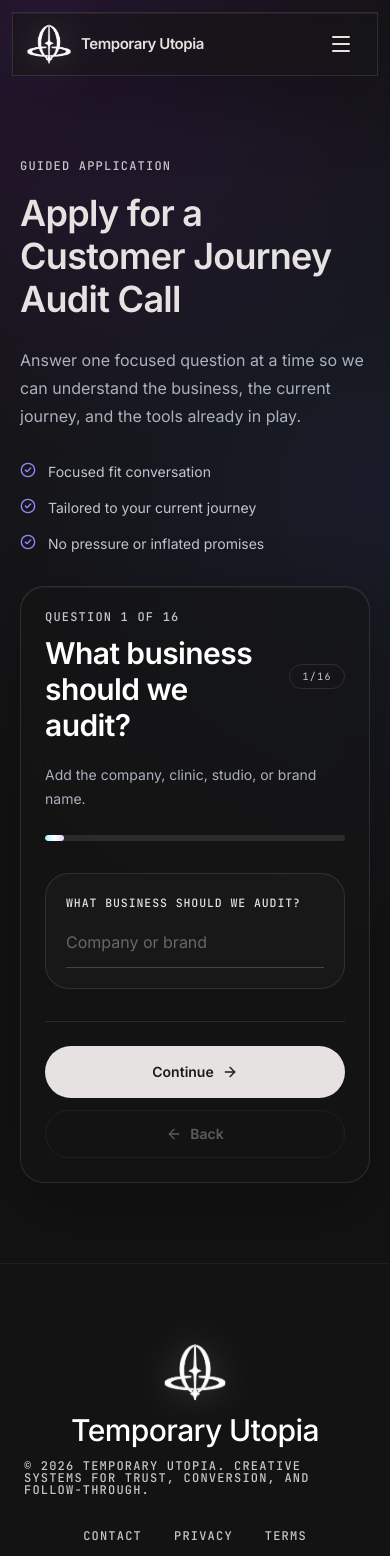
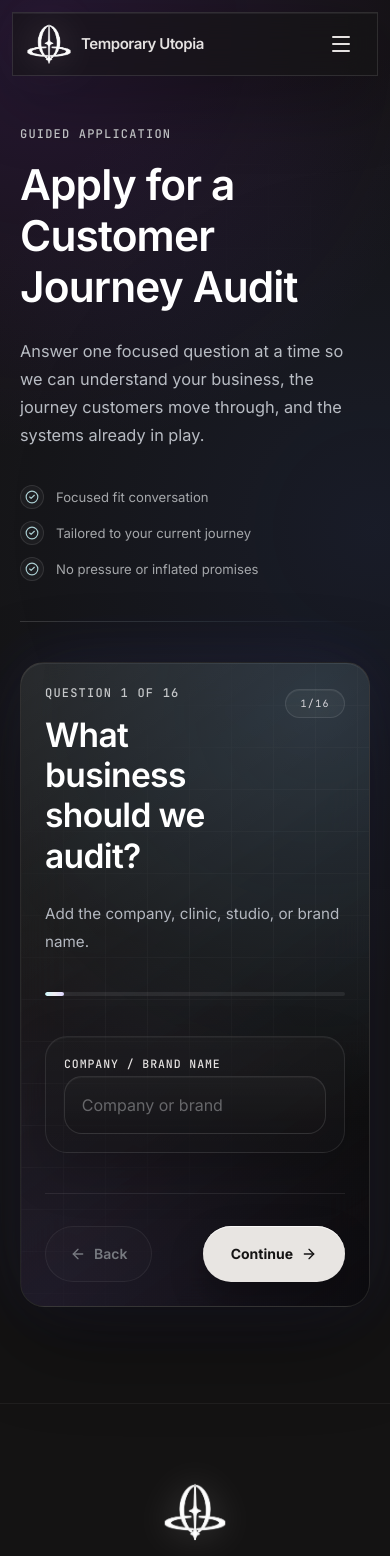
Before and after one commit to heyfinlay/UtopiaStudios, a Next.js app: page /apply in a window 390 px wide. Shown: the top 1556 px of the page. Built offline with nearby package versions, Linux system fonts and the light colour scheme.

Commit message:
Refine apply page and form styling

```diff
--- a/src/app/apply/page.tsx
+++ b/src/app/apply/page.tsx
@@ -15,32 +15,44 @@
   return (
     <>
       <FloatingBackground />
+      <div
+        aria-hidden="true"
+        className="pointer-events-none fixed inset-0 -z-10 overflow-hidden"
+      >
+        <div className="absolute left-1/2 top-[-18rem] h-[42rem] w-[42rem] -translate-x-1/2 rounded-full bg-[radial-gradient(circle,rgba(178,154,255,0.09),transparent_68%)] blur-2xl" />
+        <div className="absolute right-[-16rem] top-32 h-[38rem] w-[38rem] rounded-full bg-[radial-gradient(circle,rgba(102,178,255,0.08),transparent_70%)] blur-2xl" />
+        <div className="absolute bottom-[-20rem] left-[-14rem] h-[36rem] w-[36rem] rounded-full bg-[radial-gradient(circle,rgba(255,255,255,0.035),transparent_70%)] blur-2xl" />
+      </div>
       <SiteHeader compact />
       <main>
-        <SectionWrapper className="grid gap-8 !pt-40 lg:grid-cols-[.72fr_1.28fr]">
-          <div className="lg:sticky lg:top-8 lg:self-start">
-            <p className="eyebrow">Guided application</p>
-            <h1 className="section-title mt-5 text-4xl font-semibold sm:text-6xl">
-              Apply for a Customer Journey Audit Call
+        <SectionWrapper className="apply-page-shell grid gap-10 !pt-32 pb-24 sm:!pt-36 lg:grid-cols-[0.82fr_1.18fr] lg:items-start lg:gap-12 lg:!pt-36">
+          <div className="max-w-xl lg:sticky lg:top-28 lg:self-start lg:pt-8">
+            <p className="eyebrow text-cyan-100/70">Guided application</p>
+            <h1 className="section-title mt-5 max-w-lg text-[2.65rem] font-semibold leading-[1.04] text-white sm:text-5xl lg:text-[3.35rem]">
+              Apply for a Customer Journey Audit
             </h1>
-            <p className="mt-6 max-w-lg leading-7 text-[#aab1bd]">
-              Answer one focused question at a time so we can understand the
-              business, the current journey, and the tools already in play.
+            <p className="mt-6 max-w-md text-[1.02rem] leading-7 text-[#b8bcc3]">
+              Answer one focused question at a time so we can understand your
+              business, the journey customers move through, and the systems
+              already in play.
             </p>
-            <ul className="mt-8 space-y-4 text-sm text-[#c0c6cf]">
+            <ul className="mt-9 space-y-3 text-[0.82rem] leading-6 text-[#c5c7c9]/82">
               {[
                 "Focused fit conversation",
                 "Tailored to your current journey",
                 "No pressure or inflated promises",
               ].map((v) => (
-                <li key={v} className="flex gap-3">
-                  <CheckCircle2 className="h-4 w-4 text-[#8f8aff]" />
-                  {v}
+                <li key={v} className="flex items-center gap-3">
+                  <span className="grid h-6 w-6 shrink-0 place-items-center rounded-full border border-white/10 bg-white/[.035] text-cyan-100/80">
+                    <CheckCircle2 className="h-3.5 w-3.5" />
+                  </span>
+                  <span>{v}</span>
                 </li>
               ))}
             </ul>
+            <div className="mt-10 h-px max-w-sm bg-gradient-to-r from-white/15 via-cyan-100/10 to-transparent" />
           </div>
-          <GlassCard className="p-6 sm:p-9">
+          <GlassCard className="application-audit-card lg:mt-[-0.75rem]">
             <ApplicationForm />
           </GlassCard>
         </SectionWrapper>
--- a/src/app/globals.css
+++ b/src/app/globals.css
@@ -348,6 +348,136 @@
   font-size: 0.78rem;
 }
 
+.apply-page-shell {
+  max-width: 1360px;
+}
+
+.apply-page-shell::before {
+  content: "";
+  position: absolute;
+  inset: 7rem 1.25rem auto;
+  height: 28rem;
+  pointer-events: none;
+  opacity: 0.16;
+  background-image:
+    linear-gradient(rgba(255, 255, 255, 0.08) 1px, transparent 1px),
+    linear-gradient(90deg, rgba(255, 255, 255, 0.08) 1px, transparent 1px);
+  background-size: 56px 56px;
+  mask-image: radial-gradient(ellipse at 64% 42%, #000 0%, transparent 72%);
+}
+
+.application-audit-card {
+  position: relative;
+  isolation: isolate;
+  overflow: hidden;
+  border: 1px solid rgba(255, 255, 255, 0.1);
+  border-radius: 28px;
+  background:
+    linear-gradient(
+      145deg,
+      rgba(255, 255, 255, 0.07),
+      rgba(255, 255, 255, 0.025) 38%,
+      rgba(8, 8, 10, 0.78)
+    ),
+    rgba(18, 17, 17, 0.72);
+  padding: 48px;
+  box-shadow:
+    inset 0 1px 0 rgba(255, 255, 255, 0.07),
+    0 30px 90px rgba(0, 0, 0, 0.38),
+    0 0 70px rgba(106, 156, 255, 0.08),
+    0 0 90px rgba(158, 110, 255, 0.055);
+  backdrop-filter: blur(22px);
+}
+
+.application-audit-card::before,
+.application-audit-card::after {
+  content: "";
+  position: absolute;
+  pointer-events: none;
+  z-index: -1;
+}
+
+.application-audit-card::before {
+  inset: -1px;
+  background:
+    radial-gradient(
+      circle at 86% 7%,
+      rgba(139, 205, 255, 0.16),
+      transparent 26rem
+    ),
+    radial-gradient(
+      circle at 8% 100%,
+      rgba(164, 126, 255, 0.1),
+      transparent 24rem
+    );
+}
+
+.application-audit-card::after {
+  inset: 0;
+  opacity: 0.045;
+  background-image:
+    linear-gradient(rgba(255, 255, 255, 0.7) 1px, transparent 1px),
+    linear-gradient(90deg, rgba(255, 255, 255, 0.7) 1px, transparent 1px);
+  background-size: 42px 42px;
+  mask-image: linear-gradient(135deg, transparent 12%, #000 46%, transparent 82%);
+}
+
+.application-input-module {
+  border: 1px solid rgba(255, 255, 255, 0.09);
+  border-radius: 24px;
+  background:
+    linear-gradient(180deg, rgba(255, 255, 255, 0.04), rgba(255, 255, 255, 0.018)),
+    rgba(11, 11, 12, 0.42);
+  padding: 24px;
+  box-shadow:
+    inset 0 1px 0 rgba(255, 255, 255, 0.045),
+    0 18px 50px rgba(0, 0, 0, 0.18);
+}
+
+.application-input {
+  min-height: 60px;
+  border: 1px solid rgba(255, 255, 255, 0.11);
+  border-radius: 18px;
+  background:
+    linear-gradient(180deg, rgba(255, 255, 255, 0.05), rgba(255, 255, 255, 0.025)),
+    rgba(9, 9, 10, 0.42);
+  padding: 1rem 1.05rem;
+  box-shadow: inset 0 1px 0 rgba(255, 255, 255, 0.045);
+}
+
+.application-input:hover {
+  border-color: rgba(229, 226, 225, 0.24);
+}
+
+.application-input:focus {
+  border-color: rgba(229, 226, 225, 0.62);
+  box-shadow:
+    inset 0 1px 0 rgba(255, 255, 255, 0.07),
+    0 0 0 4px rgba(171, 194, 255, 0.09),
+    0 16px 38px rgba(0, 0, 0, 0.22);
+}
+
+.application-input.input-error {
+  border-color: rgba(255, 180, 171, 0.86);
+  box-shadow:
+    inset 0 1px 0 rgba(255, 255, 255, 0.04),
+    0 0 0 4px rgba(255, 180, 171, 0.08);
+}
+
+.application-input-module .value-slider {
+  border-bottom: 0;
+  padding: 0;
+}
+
+.application-input-module .value-slider__display {
+  min-height: 60px;
+  border-radius: 18px;
+  background:
+    linear-gradient(180deg, rgba(255, 255, 255, 0.05), rgba(255, 255, 255, 0.025)),
+    rgba(9, 9, 10, 0.42);
+  padding: 0.9rem 1.05rem;
+}
+
 select.input {
   color-scheme: dark;
 }
@@ -536,6 +666,23 @@
     letter-spacing: -0.035em;
     line-height: 1.1;
   }
+  .apply-page-shell::before {
+    inset: 5rem 1rem auto;
+    height: 22rem;
+    opacity: 0.08;
+    background-size: 42px 42px;
+  }
+  .application-audit-card {
+    border-radius: 24px;
+    padding: 24px;
+  }
+  .application-input-module {
+    border-radius: 22px;
+    padding: 18px;
+  }
+  .application-input {
+    min-height: 56px;
+  }
 }
 
 @media (prefers-reduced-motion: reduce) {
--- a/src/components/forms/ApplicationForm.tsx
+++ b/src/components/forms/ApplicationForm.tsx
@@ -247,6 +247,22 @@
   },
 ];
 
+const fieldLabels: Partial<Record<FieldName, string>> = {
+  aiToolsOther: "Additional notes",
+  averageValue: "Average customer value",
+  biggestProblem: "Journey friction",
+  businessName: "Company / brand name",
+  email: "Email address",
+  hasCrm: "CRM status",
+  industry: "Industry",
+  mainAction: "Main action",
+  monthlyVolume: "Monthly volume",
+  name: "Your name",
+  phone: "Phone number",
+  runningAds: "Ad status",
+  website: "Website URL",
+};
+
 export function ApplicationForm() {
   const router = useRouter();
   const [submitted, setSubmitted] = useState<Values | null>(null);
@@ -340,7 +356,9 @@
         type={type}
         {...register(name)}
         placeholder={placeholder}
-        className={`input ${errors[name] ? "input-error" : ""}`}
+        className={`input application-input ${
+          errors[name] ? "input-error" : ""
+        }`}
       />
       {errors[name] && (
         <span className="form-error">{String(errors[name]?.message)}</span>
@@ -374,7 +392,7 @@
       return (
         <AverageValueSlider
           name="averageValue"
-          label={currentQuestion.title}
+          label={fieldLabels.averageValue ?? currentQuestion.title}
           register={register}
           setValue={setValue}
           errors={errors}
@@ -383,12 +401,16 @@
     }
 
     if (currentQuestion.control === "select") {
-      const name = fieldName as "mainAction" | "monthlyVolume" | "runningAds" | "hasCrm";
+      const name = fieldName as
+        | "mainAction"
+        | "monthlyVolume"
+        | "runningAds"
+        | "hasCrm";
 
       return (
         <label>
-          <span className="form-label">{currentQuestion.title}</span>
-          <select {...register(name)} className="input">
+          <span className="form-label">{fieldLabels[name]}</span>
+          <select {...register(name)} className="input application-input">
             <option value="">Select one</option>
             {currentQuestion.options?.map((value) => (
               <option key={value}>{value}</option>
@@ -404,11 +426,15 @@
     if (currentQuestion.control === "textarea") {
       return (
         <label>
-          <span className="form-label">{currentQuestion.title}</span>
+          <span className="form-label">
+            {fieldLabels[fieldName] ?? currentQuestion.title}
+          </span>
           <textarea
             {...register(fieldName)}
             rows={5}
-            className={`input resize-y ${errors[fieldName] ? "input-error" : ""}`}
+            className={`input application-input resize-y ${
+              errors[fieldName] ? "input-error" : ""
+            }`}
             placeholder={currentQuestion.placeholder}
           />
           {errors[fieldName] && (
@@ -460,34 +486,34 @@
 
     return field(
       fieldName,
-      currentQuestion.title,
+      fieldLabels[fieldName] ?? currentQuestion.title,
       currentQuestion.placeholder ?? "",
       currentQuestion.inputType ?? "text",
     );
   };
 
   return (
-    <form onSubmit={handleSubmit(onSubmit)} className="space-y-8" noValidate>
+    <form onSubmit={handleSubmit(onSubmit)} className="space-y-10" noValidate>
       <div>
-        <div className="mb-5 flex items-center justify-between gap-4">
+        <div className="mb-6 flex items-start justify-between gap-5">
           <div>
             <p className="eyebrow text-cyan-100/80">
               {currentQuestion.eyebrow} of {questions.length}
             </p>
-            <h2 className="section-title mt-3 text-3xl font-semibold text-white md:text-4xl">
+            <h2 className="section-title mt-4 max-w-2xl text-[2.1rem] font-semibold leading-[1.08] text-white md:text-[2.8rem]">
               {currentQuestion.title}
             </h2>
           </div>
-          <span className="rounded-full border border-white/10 px-3 py-1 font-mono text-[10px] uppercase tracking-[0.14em] text-[#c5c7c9]">
+          <span className="mt-0.5 shrink-0 rounded-full border border-white/10 bg-white/[.035] px-3.5 py-1.5 font-mono text-[10px] uppercase tracking-[0.14em] text-[#d9d7dc] shadow-[inset_0_1px_0_rgba(255,255,255,0.06)]">
             {stepIndex + 1}/{questions.length}
           </span>
         </div>
-        <p className="max-w-2xl text-sm leading-6 text-[#aab1bd]">
+        <p className="max-w-2xl text-[0.95rem] leading-7 text-[#b4b8c0]">
           {currentQuestion.description}
         </p>
-        <div className="mt-6 h-1.5 overflow-hidden rounded-full bg-white/10">
+        <div className="mt-9 h-1 overflow-hidden rounded-full bg-white/[.075]">
           <div
-            className="h-full rounded-full bg-gradient-to-r from-cyan-200 via-white to-violet-200 transition-all duration-300"
+            className="h-full rounded-full bg-gradient-to-r from-cyan-100 via-[#f0eef2] to-violet-200 shadow-[0_0_18px_rgba(196,210,255,0.3)] transition-all duration-300"
             style={{ width: `${progress}%` }}
           />
         </div>
@@ -495,17 +521,17 @@
 
       <div
         key={currentQuestion.fields.join("-")}
-        className="rounded-3xl border border-white/10 bg-white/[.025] p-5"
+        className="application-input-module"
       >
         {questionControl()}
       </div>
 
-      <div className="flex flex-col-reverse gap-3 border-t border-white/10 pt-6 sm:flex-row sm:items-center sm:justify-between">
+      <div className="flex items-center justify-between gap-3 border-t border-white/[.08] pt-8">
         <button
           type="button"
           onClick={() => setStepIndex((current) => Math.max(current - 1, 0))}
           disabled={stepIndex === 0 || isSubmitting}
-          className="inline-flex min-h-12 items-center justify-center gap-2 rounded-full border border-white/15 px-5 py-3 text-sm font-semibold text-[#e5e2e1] transition hover:bg-white/[.05] disabled:cursor-not-allowed disabled:opacity-35"
+          className="inline-flex h-14 items-center justify-center gap-2 rounded-full border border-white/[.11] bg-white/[.025] px-6 text-sm font-semibold text-[#d8d6d5] transition hover:-translate-y-0.5 hover:bg-white/[.05] disabled:translate-y-0 disabled:cursor-not-allowed disabled:border-white/[.06] disabled:bg-white/[.015] disabled:text-[#777a80]"
         >
           <ArrowLeft className="h-4 w-4" />
           Back
@@ -514,7 +540,7 @@
           <button
             disabled={isSubmitting}
             type="submit"
-            className="inline-flex min-h-12 items-center justify-center gap-2 rounded-full bg-[#e5e2e1] px-6 py-4 text-sm font-semibold text-[#1c1b1b] transition hover:brightness-110 disabled:opacity-50"
+            className="inline-flex h-14 items-center justify-center gap-2 rounded-full bg-[#e8e5e2] px-7 text-sm font-bold text-[#151414] shadow-[0_14px_34px_rgba(0,0,0,0.26),inset_0_1px_0_rgba(255,255,255,0.75)] transition hover:-translate-y-0.5 hover:brightness-110 disabled:translate-y-0 disabled:opacity-50"
           >
             {isSubmitting ? "Submitting..." : "Continue to Booking"}
             <ArrowRight className="h-4 w-4" />
@@ -524,7 +550,7 @@
             type="button"
             onClick={goNext}
             disabled={isSubmitting}
-            className="inline-flex min-h-12 items-center justify-center gap-2 rounded-full bg-[#e5e2e1] px-6 py-4 text-sm font-semibold text-[#1c1b1b] transition hover:brightness-110 disabled:opacity-50"
+            className="inline-flex h-14 items-center justify-center gap-2 rounded-full bg-[#e8e5e2] px-7 text-sm font-bold text-[#151414] shadow-[0_14px_34px_rgba(0,0,0,0.26),inset_0_1px_0_rgba(255,255,255,0.75)] transition hover:-translate-y-0.5 hover:brightness-110 disabled:translate-y-0 disabled:opacity-50"
           >
             Continue
             <ArrowRight className="h-4 w-4" />
--- a/src/components/layout/SiteHeader.tsx
+++ b/src/components/layout/SiteHeader.tsx
@@ -80,9 +80,9 @@
     >
       <div
         className={cn(
-          "glass mx-auto flex h-16 max-w-[1440px] items-center justify-between border-white/10 bg-[#141313]/58 px-4 backdrop-blur-2xl md:h-[72px] md:px-10",
+          "glass mx-auto flex h-16 max-w-[1360px] items-center justify-between border-white/[.08] bg-[#111010]/48 px-4 backdrop-blur-2xl md:h-[72px] md:px-10",
           scrolled
-            ? "rounded-full shadow-[0_16px_80px_rgba(0,0,0,0.38),0_0_44px_rgba(105,190,255,0.08)]"
+            ? "rounded-full shadow-[0_16px_80px_rgba(0,0,0,0.34),0_0_44px_rgba(105,190,255,0.07)]"
             : "rounded-none border-x-0 border-t-0",
         )}
       >
```
